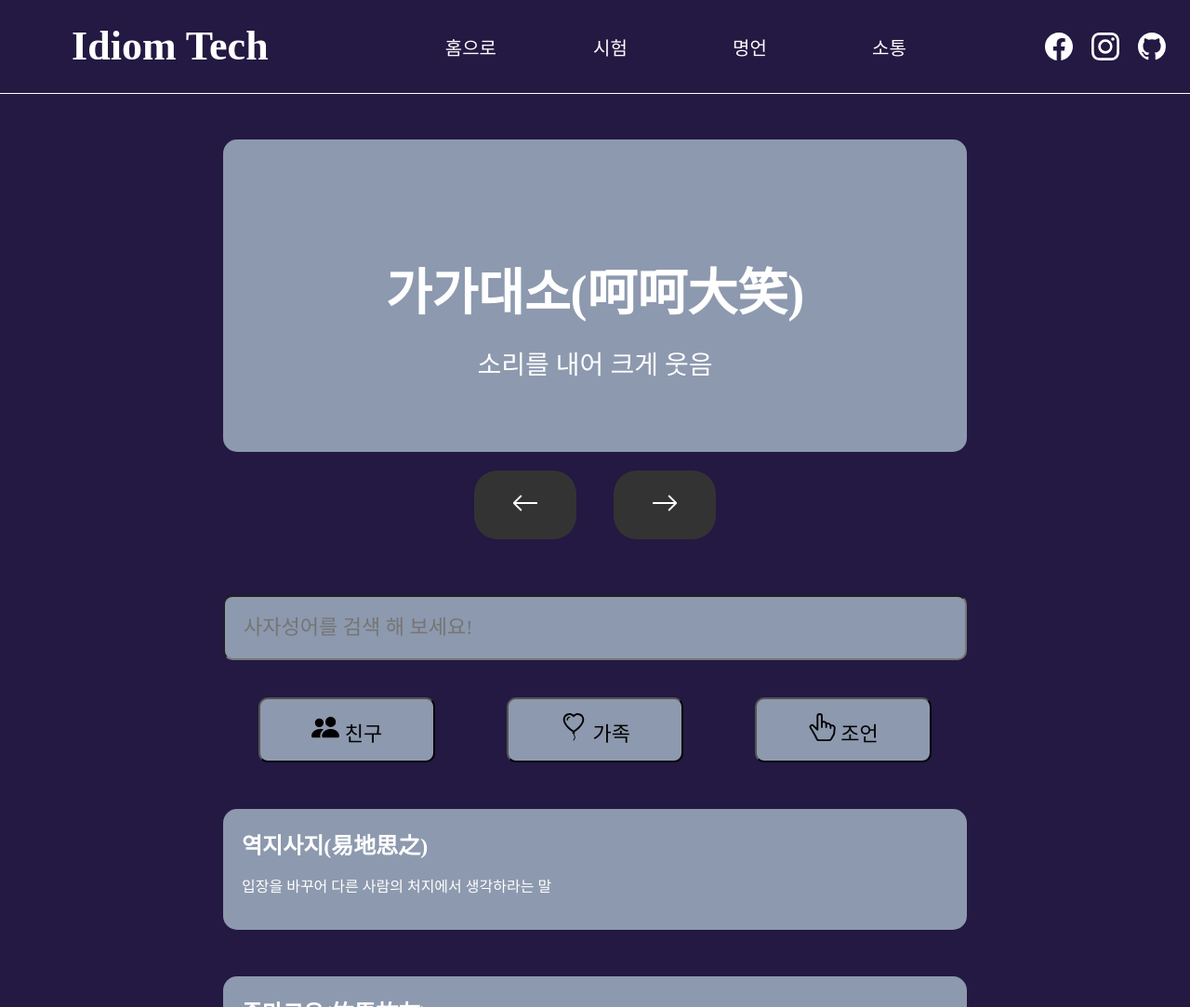
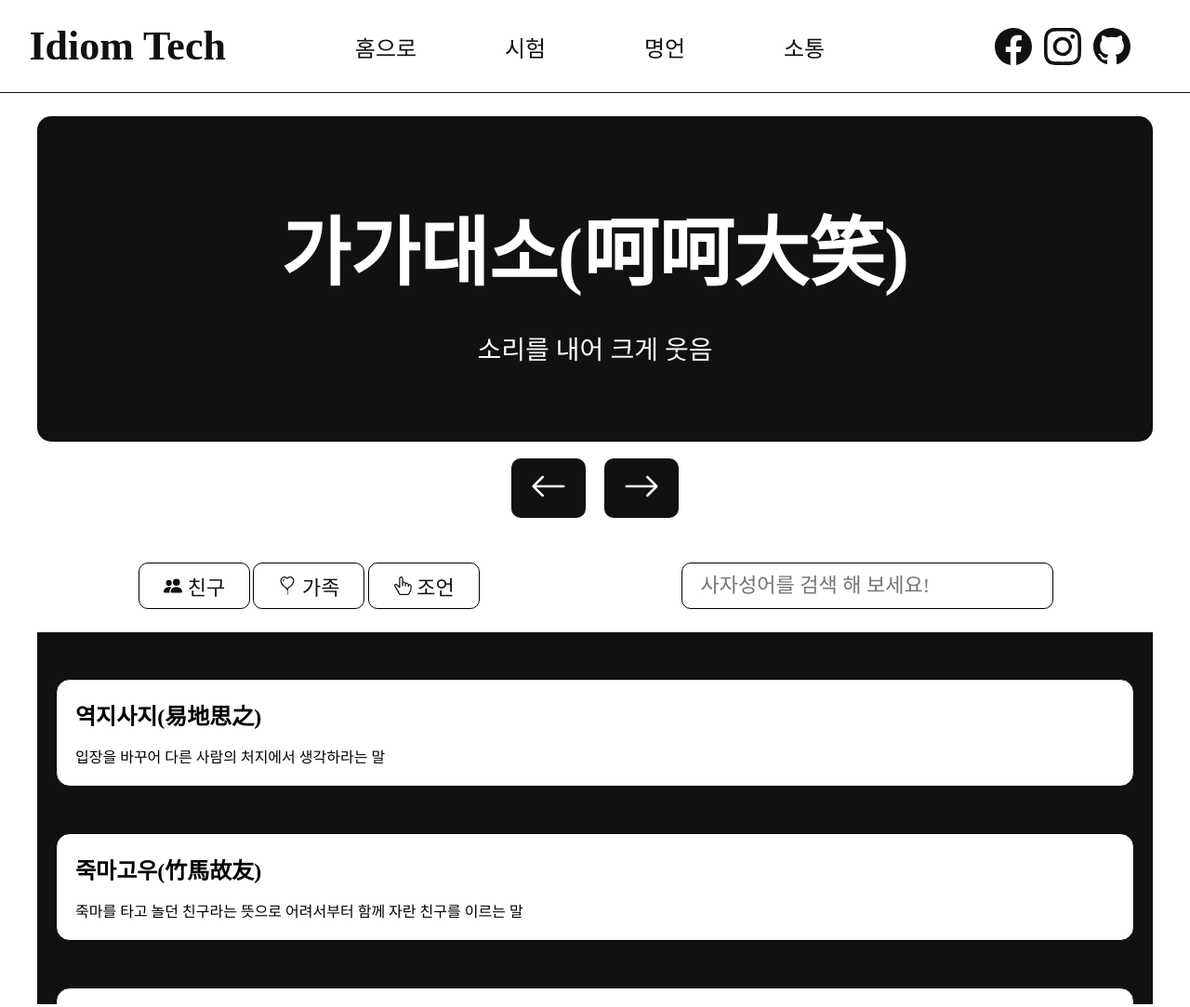
Before and after one commit to doyeon12/Nuribom-Project, a plain HTML site: page index-folder/index.html in a window 1280 px wide. Shown: the top 1083 px of the page at 93% size. Drawn offline with Linux system fonts and the light colour scheme.

Commit message:
style : Design modifications in progress

```diff
--- a/index-folder/index.html
+++ b/index-folder/index.html
@@ -88,10 +88,7 @@
         </div>
 
         <div class="con2">
-            <div class="select">
-                <input type="search" id="search-input" placeholder="사자성어를 검색 해 보세요!">
-            </div>
-            <div class="idiom-items2">
+            <section>
                 <nav>
                     <button><svg xmlns="http://www.w3.org/2000/svg" width="16" height="16" fill="currentColor" class="bi bi-people-fill" viewBox="0 0 16 16">
                         <path d="M7 14s-1 0-1-1 1-4 5-4 5 3 5 4-1 1-1 1zm4-6a3 3 0 1 0 0-6 3 3 0 0 0 0 6m-5.784 6A2.24 2.24 0 0 1 5 13c0-1.355.68-2.75 1.936-3.72A6.3 6.3 0 0 0 5 9c-4 0-5 3-5 4s1 1 1 1zM4.5 8a2.5 2.5 0 1 0 0-5 2.5 2.5 0 0 0 0 5"/>
@@ -103,6 +100,11 @@
                         <path d="M6.75 1a.75.75 0 0 1 .75.75V8a.5.5 0 0 0 1 0V5.467l.086-.004c.317-.012.637-.008.816.027.134.027.294.096.448.182.077.042.15.147.15.314V8a.5.5 0 0 0 1 0V6.435l.106-.01c.316-.024.584-.01.708.04.118.046.3.207.486.43.081.096.15.19.2.259V8.5a.5.5 0 1 0 1 0v-1h.342a1 1 0 0 1 .995 1.1l-.271 2.715a2.5 2.5 0 0 1-.317.991l-1.395 2.442a.5.5 0 0 1-.434.252H6.118a.5.5 0 0 1-.447-.276l-1.232-2.465-2.512-4.185a.517.517 0 0 1 .809-.631l2.41 2.41A.5.5 0 0 0 6 9.5V1.75A.75.75 0 0 1 6.75 1M8.5 4.466V1.75a1.75 1.75 0 1 0-3.5 0v6.543L3.443 6.736A1.517 1.517 0 0 0 1.07 8.588l2.491 4.153 1.215 2.43A1.5 1.5 0 0 0 6.118 16h6.302a1.5 1.5 0 0 0 1.302-.756l1.395-2.441a3.5 3.5 0 0 0 .444-1.389l.271-2.715a2 2 0 0 0-1.99-2.199h-.581a5 5 0 0 0-.195-.248c-.191-.229-.51-.568-.88-.716-.364-.146-.846-.132-1.158-.108l-.132.012a1.26 1.26 0 0 0-.56-.642 2.6 2.6 0 0 0-.738-.288c-.31-.062-.739-.058-1.05-.046zm2.094 2.025"/>
                     </svg> 조언</button>
                 </nav>
+                <div class="select">
+                    <input type="search" id="search-input" placeholder="사자성어를 검색 해 보세요!">
+                </div>
+            </section>
+            <div class="idiom-items2">
                 <div>
                     <h2>역지사지(易地思之)</h2>
                     <p>입장을 바꾸어 다른 사람의 처지에서 생각하라는 말</p>
--- a/index-folder/index.js
+++ b/index-folder/index.js
@@ -11,7 +11,7 @@ const nextEvent = () => {
     } else {
         current = 0;
     }
-    $carousel.style.transform = `translateX(${current * -800}px)`;
+    $carousel.style.transform = `translateX(${current * -1200}px)`;
 };
 
 const prevEvent = () => {
@@ -20,7 +20,7 @@ const prevEvent = () => {
     } else {
         current = CAROUSEL_LENGTH;
     }
-    $carousel.style.transform = `translateX(${current * -800}px)`;
+    $carousel.style.transform = `translateX(${current * -1200}px)`;
 };
 
 $prevbutton.addEventListener("click", prevEvent);
--- a/index-folder/style.css
+++ b/index-folder/style.css
@@ -3,10 +3,6 @@
     padding: 0;
     box-sizing: border-box;
     font-family: "맑은 고딕","Malgun Gothic",serif;
-}
-
-body {
-    background-color: #231942;
 }
 
 a {
@@ -23,15 +19,17 @@ header {
     position: fixed;
     top: 0;
     width: 100%;
+    height: 100px;
     display: flex;
     color: #fff;
-    background-color: #231942;
+    background-color: #fff;
+    color: #111;
     z-index: 1;
     border-bottom: 1px solid;
 }
 
 .logo {
-    width: 400px;
+    width: 300px;
     height: 100px;
     text-align: center;
     line-height: 100px;
@@ -60,11 +58,11 @@ li {
     display: flex;
     justify-content: center;
     align-items: center;
-    font-size: 20px;
+    font-size: 24px;
 }
 
 .sns {
-    width: 200px;
+    width: 300px;
     height: 100px;
     display: flex;
     justify-content: center;
@@ -72,26 +70,23 @@ li {
 }
 
 .sns-items {
-    width: 150px;
+    width: 160px;
     display: flex;
     justify-content: center;
     align-items: center;
 }
 
 .sns-items > svg {
-    width: 30px;
-    height: 30px;
+    width: 40px;
+    height: 40px;
     cursor: pointer;
 }
 
 /* 컨테이너 영역 */
-.container {
-    width: 100%;
-    height: 800px;
-}
 
 .con1 {
-    height: 600px;
+    margin-top: 100px;
+    height: 500px;
     display: flex;
     justify-content: center;
     align-items: center;
@@ -99,17 +94,16 @@ li {
 }
 
 .idiom-screen {
-    width: 800px;
-    height: 600px;
+    width: 1200px;
+    height: 350px;
     display: flex;
     overflow: hidden;
     border-radius: 15px;
-    margin-top: 150px;
     flex-direction: column;
 }
 
 .idiom-items {
-    height: 400px;
+    height: 350px;
     display: flex;
     transition: transform 0.3s ease-in-out;
     justify-content: center;
@@ -118,25 +112,25 @@ li {
 }
 
 .idiom-items > div {
-    width: 800px;
-    height: 400px;
+    width: 1200px;
+    height: 350px;
     display: flex;
     justify-content: center;
     align-items: center;
     flex-direction: column;
-    background-color: #8d99ae;
-    font-size: 36px;
+    background-color: #111;
+    font-size: 54px;
 }
 
 .idiom-items > div > p {
     font-size: 28px;
-    padding: 20px;
+    padding-top: 30px;
 }
 
 /* 버튼 */
 .button-area {
     width: 100%;
-    height: 120px;
+    height: 100px;
     display: flex;
     justify-content: center;
     align-items: center;
@@ -144,85 +138,97 @@ li {
 
 .prev-button > svg,
 .next-button > svg {
-    width: 30px;
-    height: 30px;
+    width: 40px;
+    height: 40px;
 }
 
 .prev-button,
 .next-button {
     cursor: pointer;
-    padding: 20px 40px;
-    background-color: #333;
+    padding: 10px 20px;
+    background-color: #111;
     color: #fff;
-    margin: 20px;
-    border-radius: 25px;
+    margin: 10px;
+    border-radius: 10px;
 }
 
 /* 컨테이너2 영역*/
 .con2 {
     width: 100%;
-    height: 1500px;
+    height: 600px;
 }
 
 /* 검색창 영역 */
+.con2 section{
+    width: 1200px;
+    display: flex;
+    justify-content: space-between;
+    align-items: center;
+}
+
 .select {
-    width: 100%;
-    height: 150px;
+    width: 400px;
+    height: 60px;
     display: flex;
     justify-content: center;
     align-items: center;
 }
 
 .select > input {
-    position: relative;
-    width: 800px;
-    height: 70px;
+    width: 500px;
+    height: 50px;
     border-radius: 10px;
-    background-color: #8d99ae;
+    background-color: #fff;
+    border: 1px solid black;
+    font-size: 22px;
+    padding-left: 20px;
+}
+
+section nav{
+    width: 370px;
+    height: 60px;
+    border-radius: 10px;
+}
+
+section nav button{
+    width: 120px;
+    height: 50px;
+    border-radius: 10px;
+    background-color: #fff;
+    border: 1px solid black;
+    color: #111;
     font-size: 22px;
 }
 
-.select > input::placeholder {
-    padding: 10px 20px;
+section nav button:hover{
+    background-color: #111;
+    color: #fff;
+    transition: all 0.3s;
+}
+
+section nav button svg{
+    width: 20px;
+    height: 20px;
 }
 
 /* 사자성어 영역 */
 .idiom-items2 {
-    width: 800px;
-    height: 6400px;
-    display: flex;
-    flex-direction: column;
-    color: #fff;
+    margin-top: 20px;
+    width: 1200px;
+    height: 400px;
+    overflow-y: auto;
+    background-color: #111;
 }
 
 .idiom-items2 > div {
-    width: 800px;
-    height: 130px;
-    background-color: #8d99ae;
+    width: 1160px;
+    background-color: #fff;
     margin-top: 50px;
     padding: 20px;
     border-radius: 15px;
+    border: 1px solid black;
 }
 
 .idiom-items2 > div > p {
     margin-top: 15px;
 }
-
-.idiom-items2 > nav {
-    width: 800px;
-    height: 70px;
-    border-radius: 10px;
-}
-
-.idiom-items2 > nav > button {
-    width: 190px;
-    height: 70px;
-    border-radius: 10px;
-    background-color: #8d99ae;
-    font-size: 22px;
-}
-
-.idiom-items2 > nav > button > svg {
-    width: 30px;
-    height: 30px;
-}
```
Lines whose indentation alone changed are shown as unchanged.
